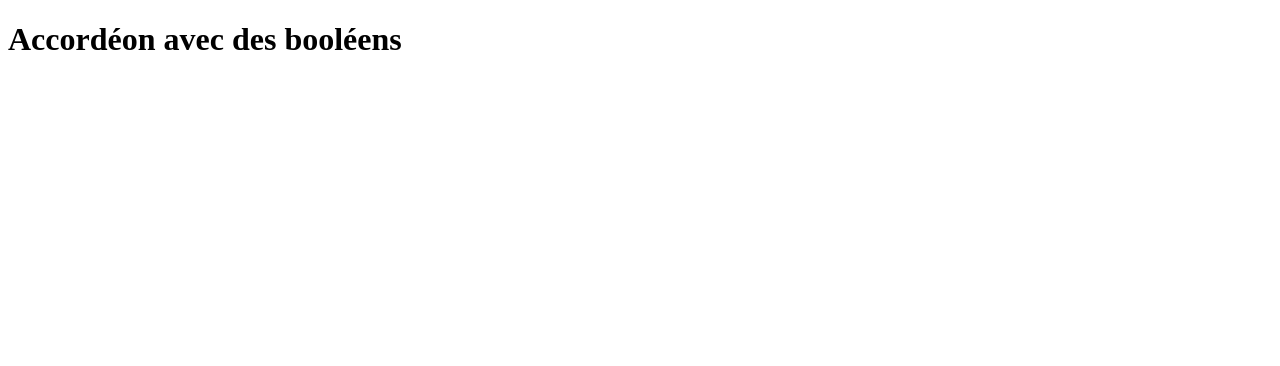
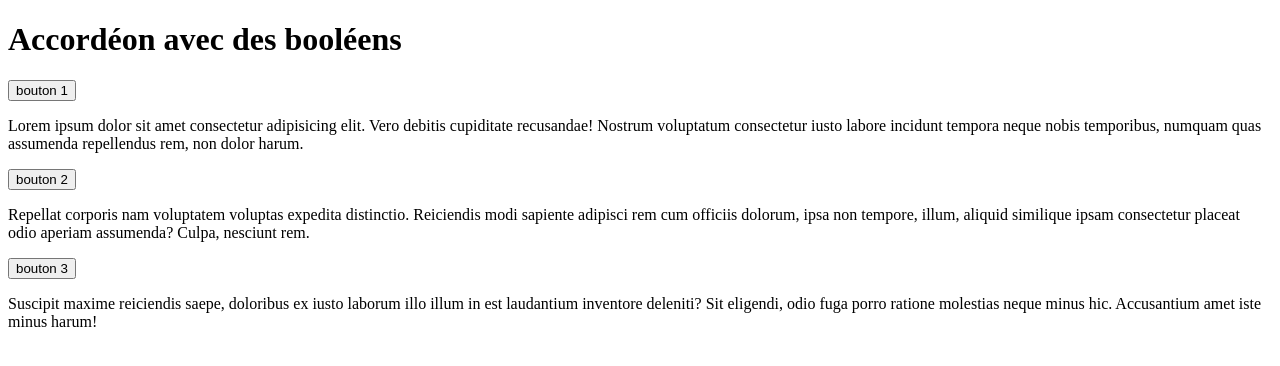
Before and after one commit to MMI-SAE-105/2023-r113-tp3-accordeons-NathannSchwarz, a plain HTML site: page 01-accordeon-booleen.html in a window 1280 px wide. Drawn offline with nearby package versions, Linux system fonts and the light colour scheme.

Commit message:
structure HTML

```diff
--- a/01-accordeon-booleen.html
+++ b/01-accordeon-booleen.html
@@ -9,6 +9,19 @@
   </head>
   <body>
     <h1>Accordéon avec des booléens</h1>
-
+    <div class="accordeon">
+      <section>
+        <button>bouton 1</button>
+        <p>Lorem ipsum dolor sit amet consectetur adipisicing elit. Vero debitis cupiditate recusandae! Nostrum voluptatum consectetur iusto labore incidunt tempora neque nobis temporibus, numquam quas assumenda repellendus rem, non dolor harum.</p>
+      </section>
+      <section>
+        <button>bouton 2</button>
+        <p>Repellat corporis nam voluptatem voluptas expedita distinctio. Reiciendis modi sapiente adipisci rem cum officiis dolorum, ipsa non tempore, illum, aliquid similique ipsam consectetur placeat odio aperiam assumenda? Culpa, nesciunt rem.</p>
+      </section>
+      <section>
+        <button>bouton 3</button>
+        <p>Suscipit maxime reiciendis saepe, doloribus ex iusto laborum illo illum in est laudantium inventore deleniti? Sit eligendi, odio fuga porro ratione molestias neque minus hic. Accusantium amet iste minus harum!</p>
+      </section>
+    </div>
   </body>
 </html>
```
